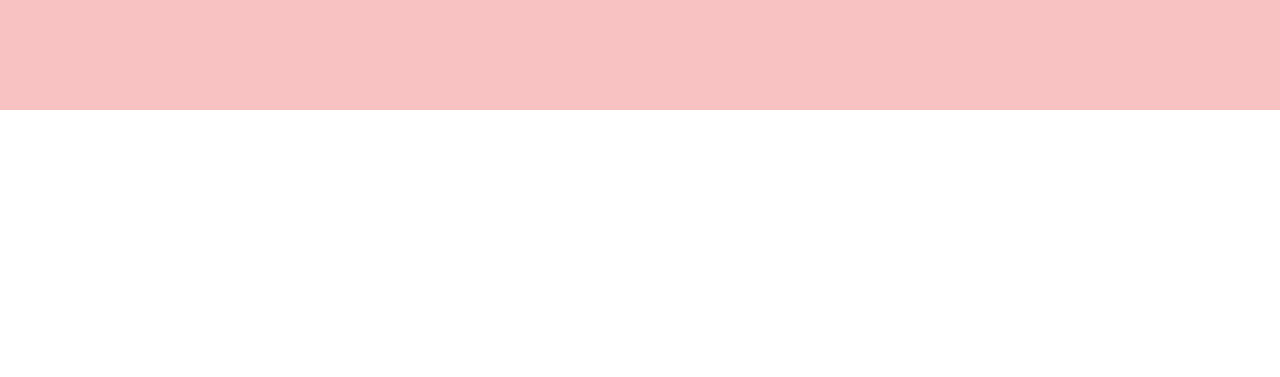
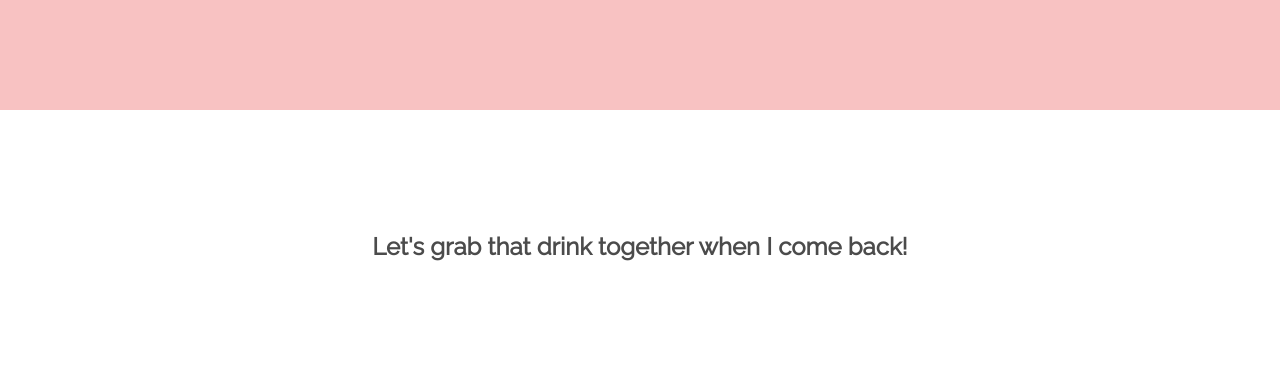
Before and after one commit to joeycl1/Birthday, a plain HTML site: page index.html in a window 1280 px wide. Shown: the part 3930-4307 px from the top of the page. Drawn offline with nearby package versions, Linux system fonts and the light colour scheme.

Commit message:
Update index.html

```diff
--- a/index.html
+++ b/index.html
@@ -105,7 +105,7 @@
 </div>
 
 <div class = "banner">
-<div class ="bgW">
+<div class ="bgW" style ="margin-top:0; padding: 8%">
 <h2>Let's grab that drink together when I come back!</h2>
 </div>
 </div>
```
